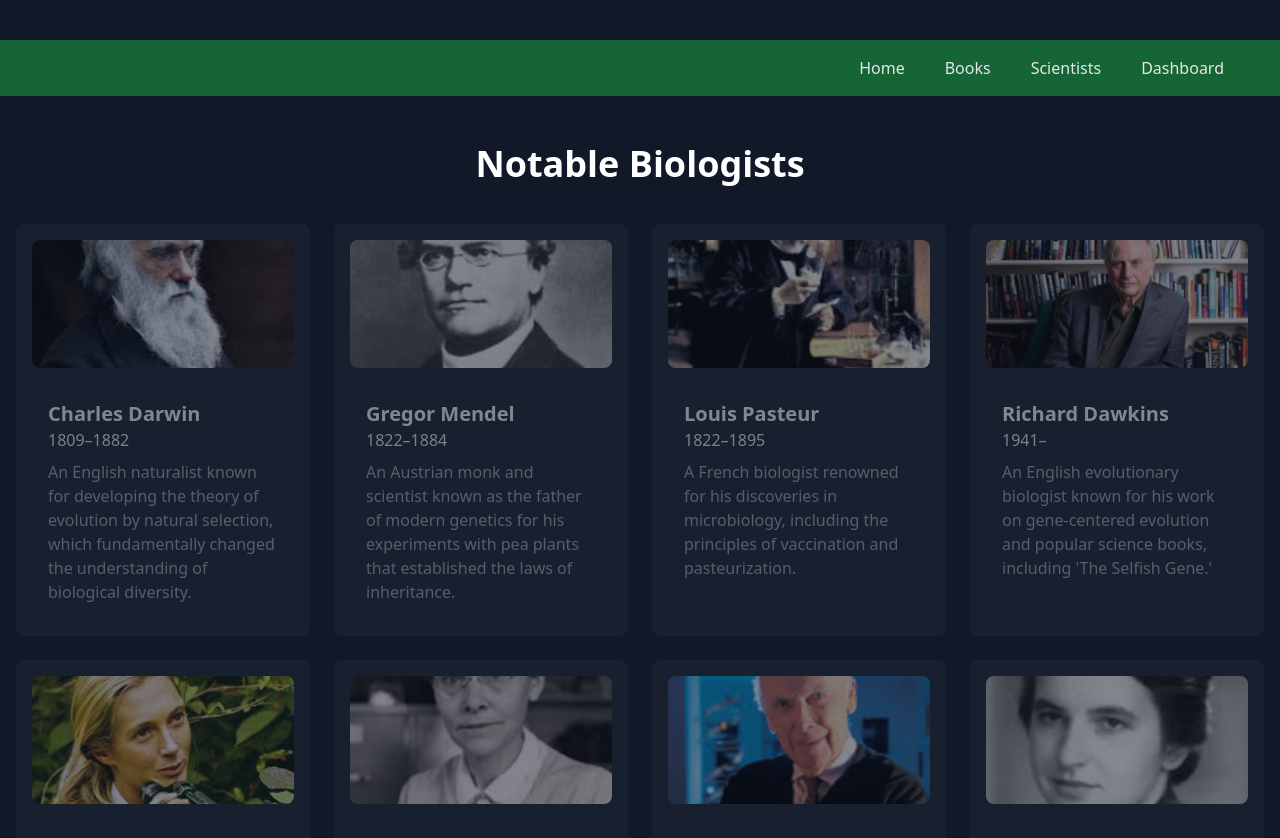
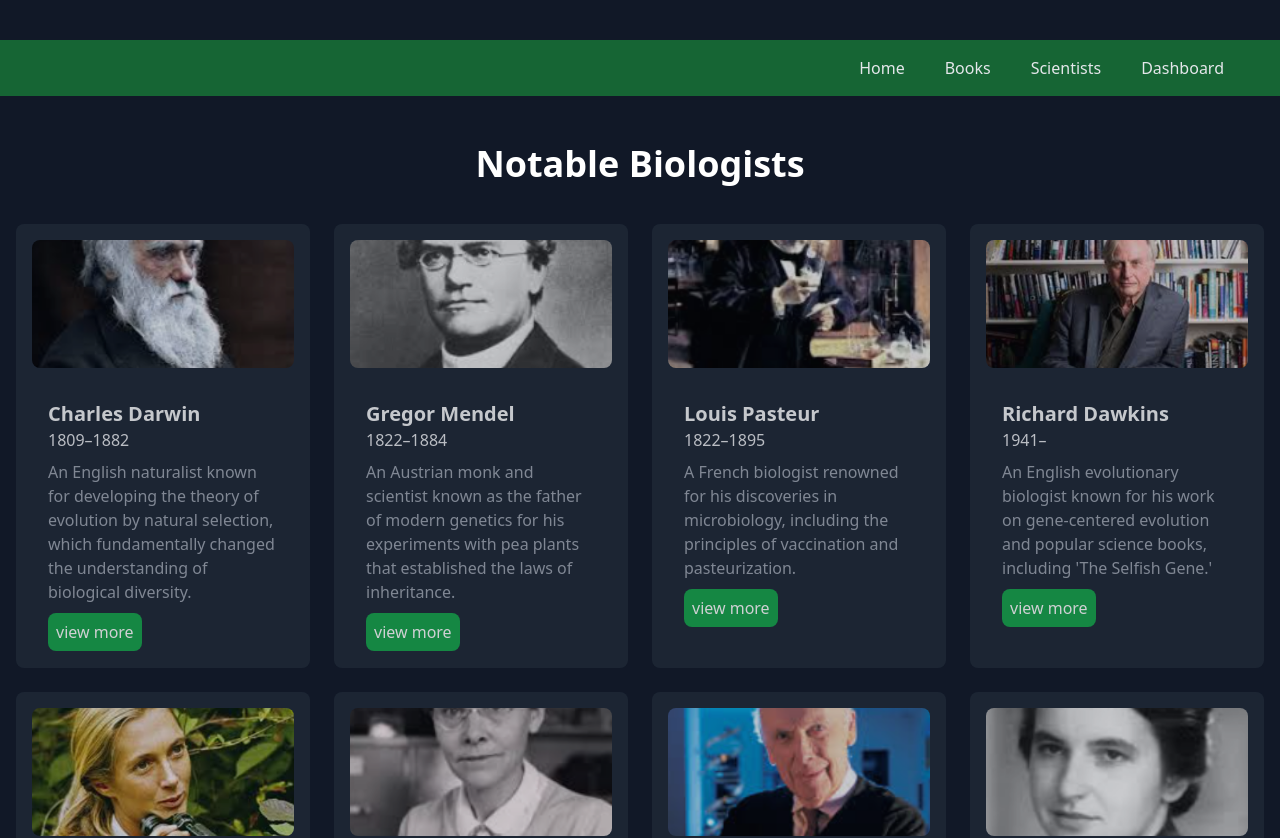
Before and after one commit to ahmeddkhann/Learn-Xplorers-Academy, a Next.js app: page /dashboard/biology/biologists in a window 1280 px wide. Shown: the top 838 px of the page. Built offline with nearby package versions, Linux system fonts and the light colour scheme.

Commit message:
biology section updated

```diff
--- a/src/app/dashboard/biology/biologists/page.js
+++ b/src/app/dashboard/biology/biologists/page.js
@@ -45,13 +45,18 @@ const Biologists = () => {
             <div className="grid grid-cols-1 sm:grid-cols-2 md:grid-cols-3 lg:grid-cols-4 gap-6 mx-0 sm:mx-4">
                 {biologist.map((bio) => (
                     <div key={bio.id} className="bg-gray-800 hover:bg-gray-950 rounded-lg overflow-hidden
-                    opacity-50 hover:opacity-100 hover:translate-x-3 hover:translate-y-3 hover:shadow-white hover:shadow-2xl transition-transform duration-300 hover:scale-105 p-4">
+                    opacity-80 hover:opacity-100  hover:shadow-white hover:shadow-2xl transition-transform duration-300 hover:scale-105 p-4">
                         <img src={bio.image} alt={bio.name} className="w-full h-32 object-cover rounded-lg mb-4" />
                         <div className="p-4">
                             <h2 className="text-xl text-gray-100 font-bold">{bio.name}</h2>
                             <p className="text-gray-200 mb-2">{bio.span}</p>
                             <p className="text-gray-400">{bio.description}</p>
                         </div>
+                        <div className='ml-4 mb-2'>
+           <Link href={"#"} className='bg-green-600 hover:bg-green-800 px-2 py-2 rounded-lg text-white '>
+              view more
+           </Link>
+           </div>
                     </div>
                 ))}
             </div>
--- a/src/app/dashboard/biology/books/page.js
+++ b/src/app/dashboard/biology/books/page.js
@@ -51,6 +51,11 @@ const BiologyBooks = () => {
               <p className="text-gray-200 mb-2">by {book.author}</p>
               <p className="text-gray-300">Published: {book.year}</p>
               <p className="text-gray-400 mt-2">{book.description}</p>
+              <div className=' mt-4 mb-2'>
+           <Link href={"#"} className='bg-green-600 hover:bg-green-800 px-2 py-2 rounded-lg text-white '>
+              Read more
+           </Link>
+           </div>
             </div>
           </BackgroundGradient>
         ))}
--- a/src/app/dashboard/biology/page.js
+++ b/src/app/dashboard/biology/page.js
@@ -73,6 +73,12 @@ const Biology = () => {
               {branch.branch}
             </h3>
             <p className="text-gray-300 text-sm ">{branch.description}</p>
+
+           <div className='mt-4 mb-2'>
+           <Link href={"#"} className='bg-green-600 hover:bg-gren-800 px-2 py-2 rounded-lg text-white '>
+              view more
+           </Link>
+           </div>
           </div>
         ))}
       </div>
```
